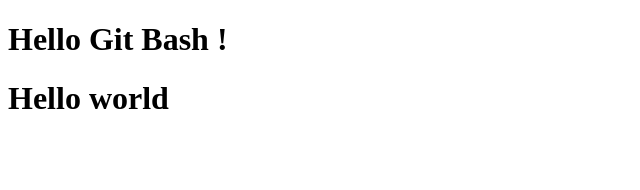
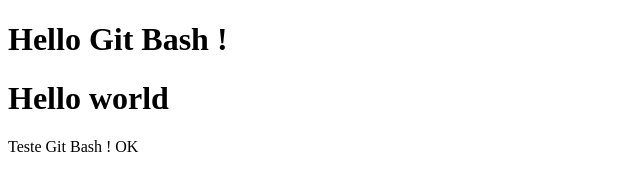
Before and after one commit to iSweat-exe/test, a plain HTML site: page index.html in a window 1280 px wide. Shown: the whole page, without its empty margins (0-640 px from the left). Drawn offline with Linux system fonts and the light colour scheme.

Commit message:
Index.html Modified

```diff
--- a/index.html
+++ b/index.html
@@ -8,5 +8,7 @@
 <body>
     <h1>Hello Git Bash !</h1>
     <h1>Hello world</h1>
+
+    <p>Teste Git Bash ! OK</p>
 </body>
 </html>
```
